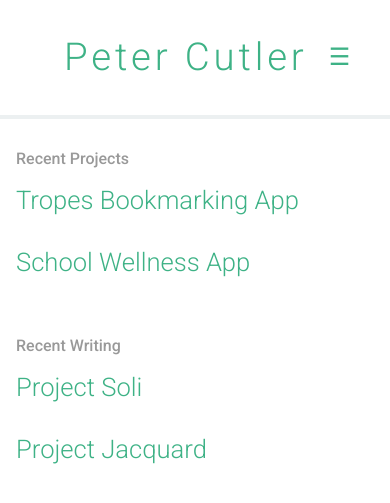
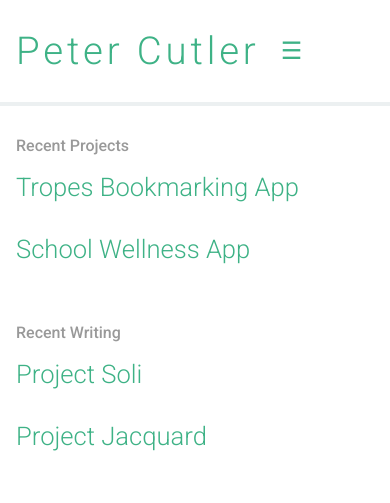
Before and after one commit to petergcutler/2015-portfolio, a Jekyll site: the page built from index.html, in a window 390 px wide. Shown: the top 503 px of the page. Built offline with Jekyll 4.4.1, drawn with Linux system fonts in a browser that asks for light colours; nearby versions of some CDN libraries.

Commit message:
updates to mobile nav

```diff
--- a/_sass/partials/_base.scss
+++ b/_sass/partials/_base.scss
@@ -286,6 +286,12 @@ img {
 
 @media (max-width: 40em) {
 
+  .site-nav {
+    display: flex;
+    padding: 2em 1em;
+    max-width: 75em;
+  }
+
   .nav-block {
     flex-direction: column;
   }
```
Also changed, not shown: 2 other files.
